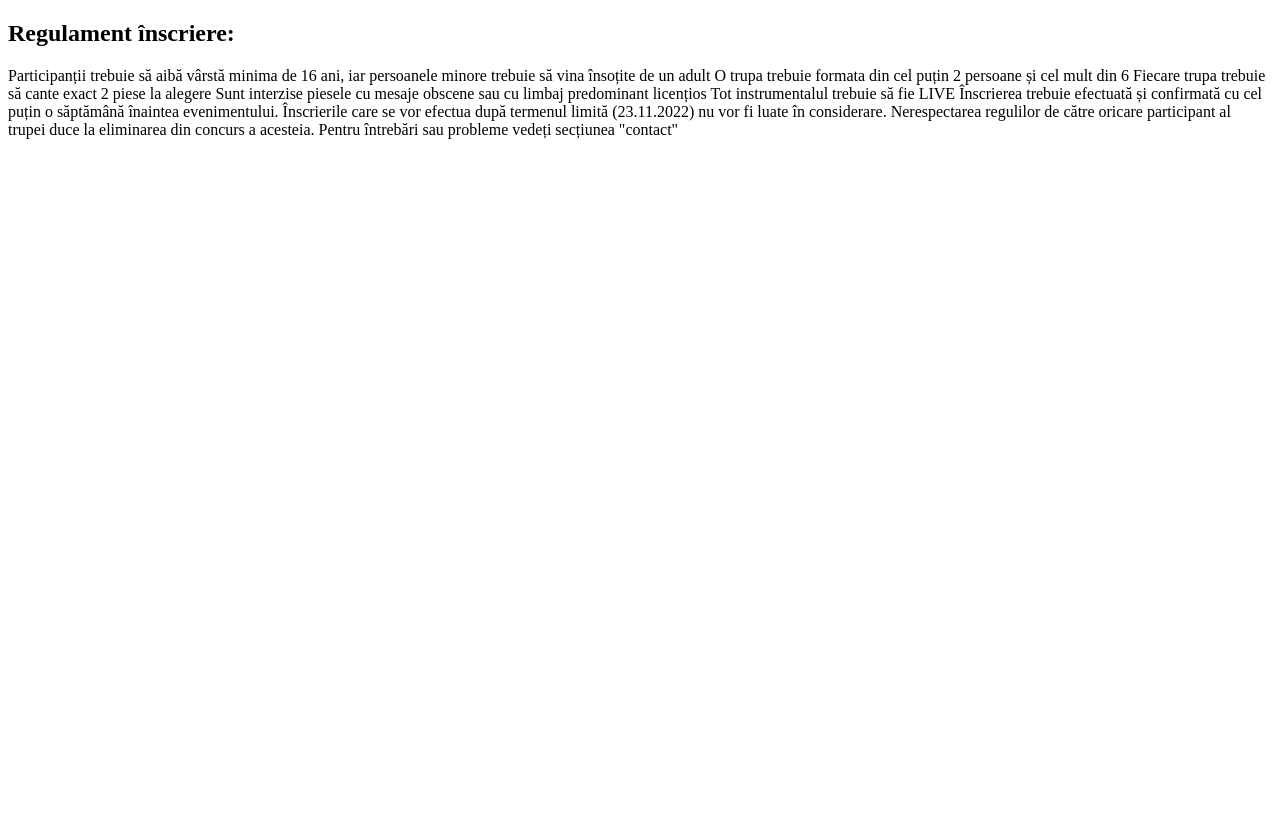
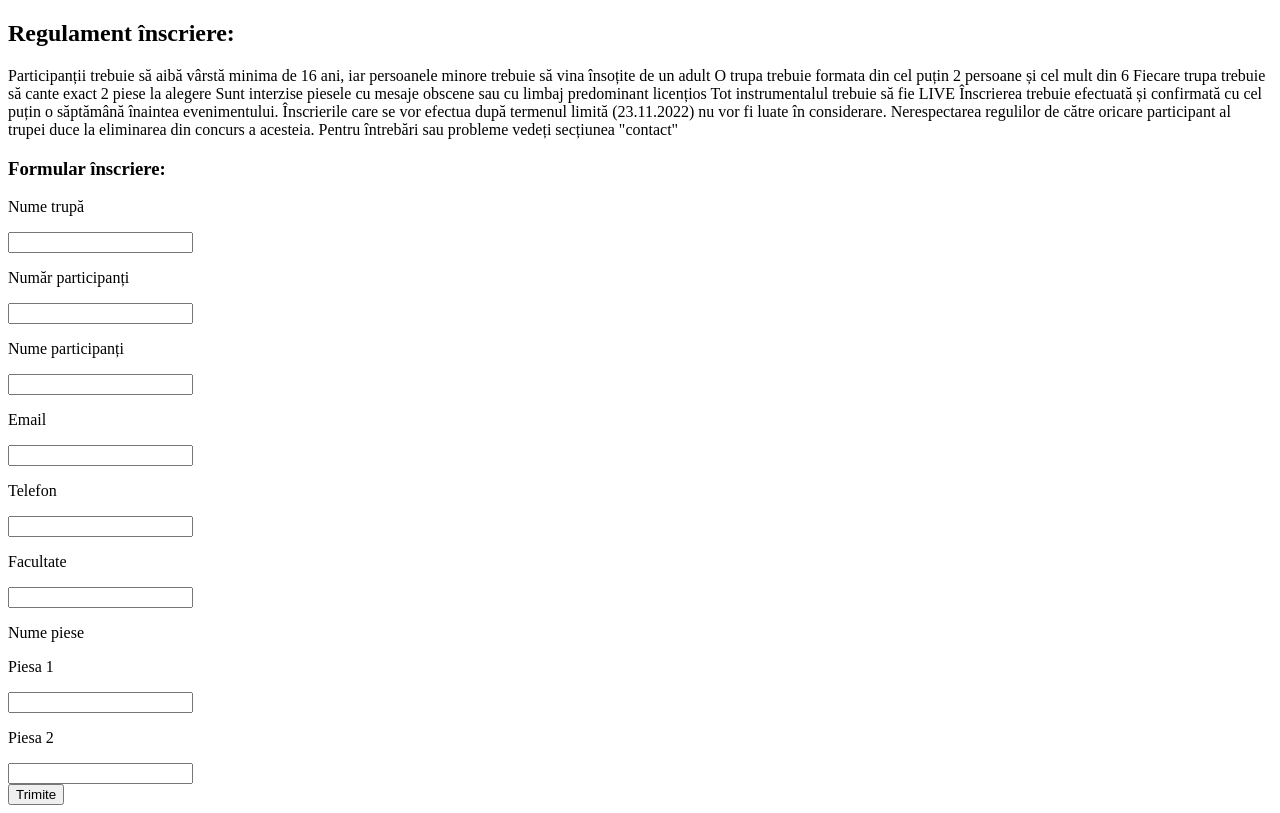
Before and after one commit to Daryaanto/Bands-Clash, a plain HTML site: page formular.html in a window 1280 px wide. Drawn offline with Linux system fonts and the light colour scheme.

Commit message:
formular

```diff
--- a/formular.html
+++ b/formular.html
@@ -17,5 +17,25 @@
         Înscrierea trebuie efectuată și confirmată cu cel puțin o săptămână înaintea evenimentului. Înscrierile care se vor efectua după termenul limită (23.11.2022) nu vor fi luate în considerare.
         Nerespectarea regulilor de către oricare participant al trupei duce la eliminarea din concurs a acesteia.
         Pentru întrebări sau probleme vedeți secțiunea "contact" </p>
-</body>
+<h3>Formular înscriere:</h3>
+<p class="ltx">Nume trupă</p>
+<input type="text" />
+<p class="ltx">Număr participanți</p>
+<input type="text" />
+<p class="ltx">Nume participanți</p>
+<input type="text" />
+<p class="ltx">Email</p>
+<input type="text" />
+<p class="ltx">Telefon</p>
+<input type="text" />
+<p class="ltx">Facultate</p>
+<input type="text" />
+<p>Nume piese</p>
+<p class="ltx">Piesa 1</p>
+<input type="text" />
+<p class="ltx">Piesa 2</p>
+<input type="text" />
+<br>
+<button>Trimite</button>
+    </body>
 </html>
```
